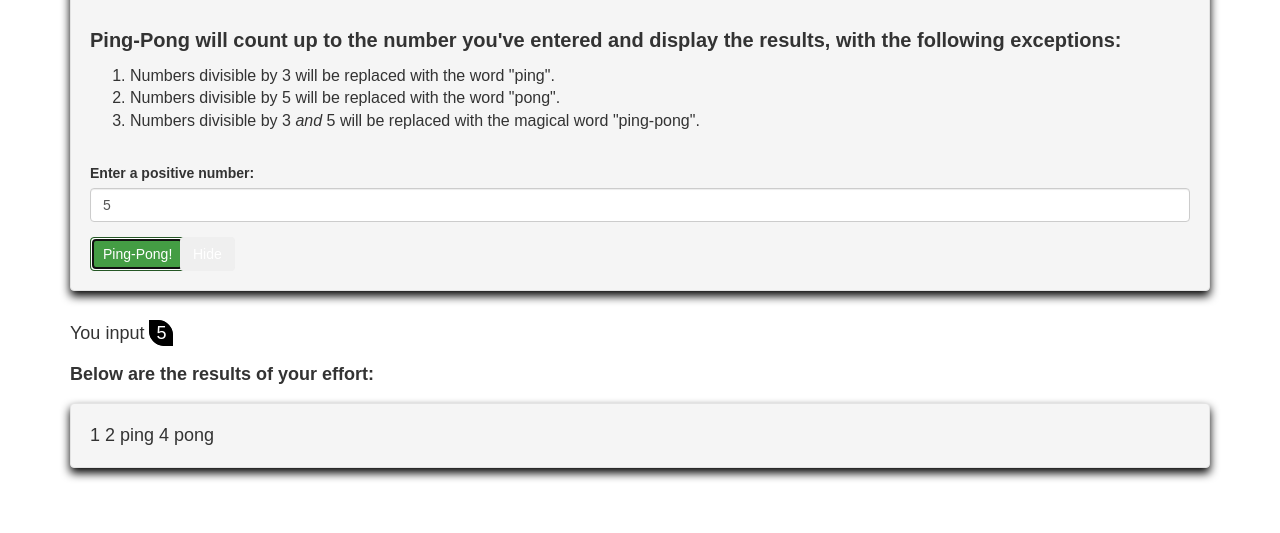
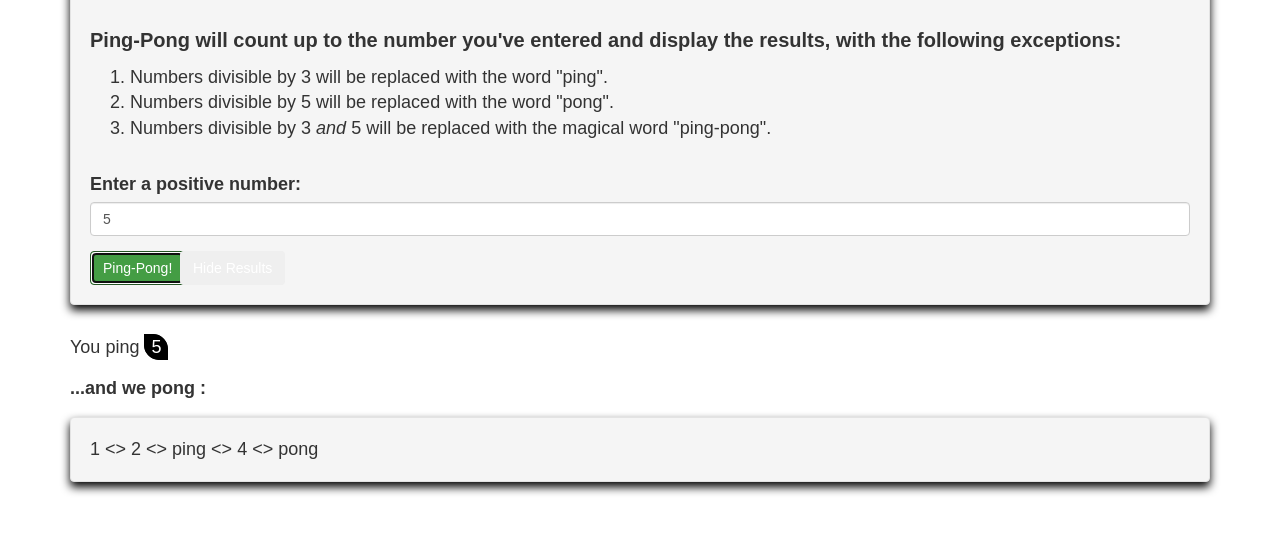
Before and after one commit to finneywhat/Epicodus-week3, a plain HTML site: page index.html in a window 1280 px wide. Both pictures are taken after typing "5" into the empty fields and a click on the button "Ping-Pong!". Shown: the part 255-788 px from the top of the page. Drawn offline with nearby package versions, Linux system fonts and the light colour scheme; a web font is replaced by a local one.

Commit message:
add favicon and final css styling

```diff
--- a/css/styles.css
+++ b/css/styles.css
@@ -24,12 +24,16 @@
 }
 
 #form ol {
-  font-size: 16px;
+  font-size: 18px;
 }
 
 #form h2 {
   margin-bottom: 30px;
   font-family: 'Lobster', cursive;
+}
+
+label {
+  font-size: 18px;
 }
 
 #ball {
@@ -79,3 +83,8 @@ h1 {
     color: white;
     font-family: 'Homenaje', sans-serif;
 }
+
+/*body {
+  background-image: url("https://cdn.shutterstock.com/shutterstock/videos/14597038/thumb/1.jpg?i10c=img.resize(height:160)");
+  background-size: cover;
+}*/
--- a/index.html
+++ b/index.html
@@ -8,6 +8,7 @@
     <link href="https://fonts.googleapis.com/css?family=Lobster" rel="stylesheet">
     <link href="https://fonts.googleapis.com/css?family=Poiret+One" rel="stylesheet">
     <link href="https://fonts.googleapis.com/css?family=Average+Sans|Homenaje|Monoton" rel="stylesheet">
+    <link rel="icon" href="img/favicon.ico">
     <title>Ping-Pong</title>
   </head>
   <body>
@@ -34,11 +35,11 @@
         <button type="submit" name="button" class="btn btn-success">Ping-Pong!</button>
       </form>
       <div id="clearBtn">
-        <button type="submit" class="btn">Hide</button>
+        <button type="submit" class="btn">Hide Results</button>
       </div>
       <div id="result">
-        <p>You input <span id="userNumber"></span></p>
-        <div class="info">Below are the results of your effort:</div>
+        <p>You ping <span id="userNumber"></span></p>
+        <div class="info">...and we pong :</div>
         <div id="results" class="well">
         </div>
       </div>
--- a/js/scripts.js
+++ b/js/scripts.js
@@ -2,7 +2,6 @@
 
 var numberToArray = function(input) {
   var inputArray = [];
-  var finalString = "";
 
   for (i = 1; i <= input; i++) {
     inputArray.push(i);
@@ -24,7 +23,7 @@ var numberToArray = function(input) {
     };
   });
 
-  var result = inputArray.join(" ");
+  var result = inputArray.join(" <> ");
   return result;
 
   };
```
Also changed, not shown: img/favicon.ico (added), img/pingpongtable.jpeg (added), 1 other file.
